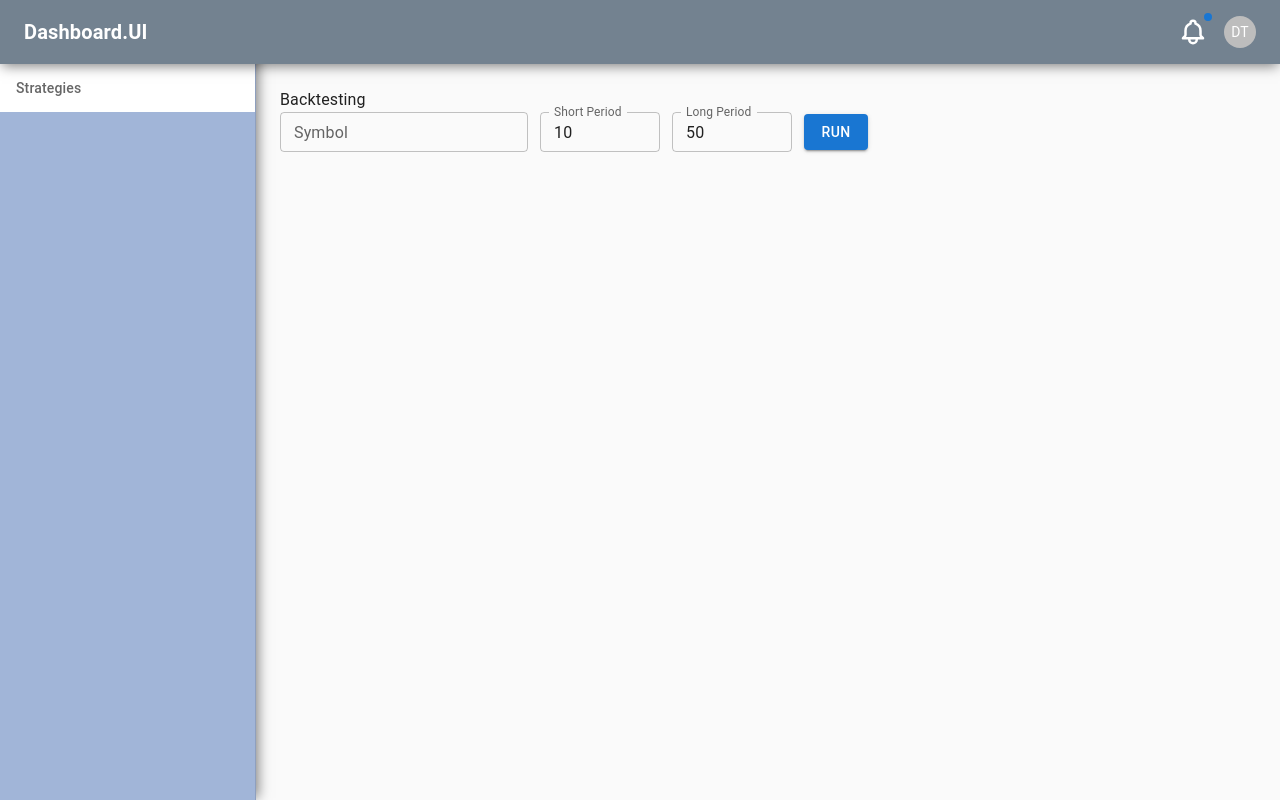
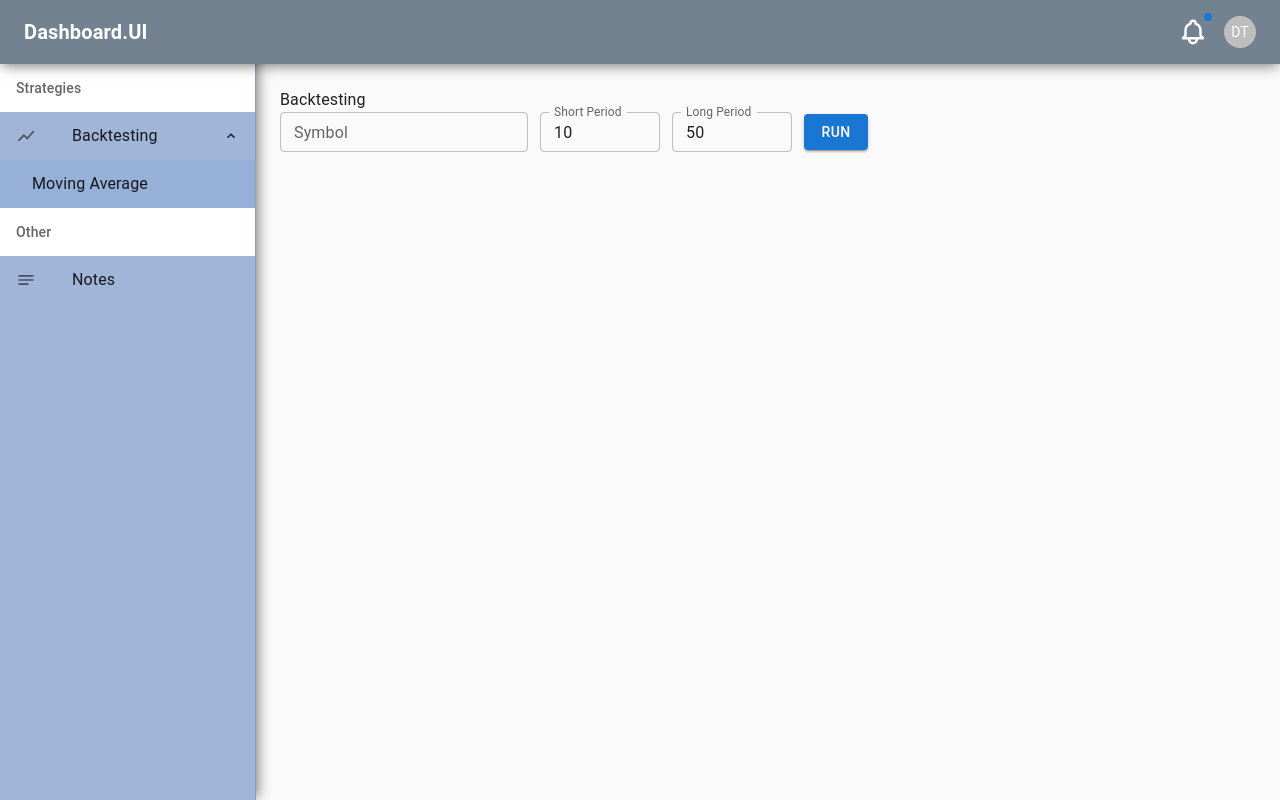
Before and after one commit to damienteng23/VerticalSliceArchitecture, a Next.js app in the folder dashboard.ui/: page /backtesting/moving-average in a window 1280 px wide. Built offline with nearby package versions, Linux system fonts and the light colour scheme; no server answers; what scichart would draw is missing.

Commit message:
backtesting updates

```diff
--- a/dashboard.ui/app/(routes)/backtesting/moving-average/page.tsx
+++ b/dashboard.ui/app/(routes)/backtesting/moving-average/page.tsx
@@ -98,7 +98,7 @@ export default function MovingAveragePage() {
 
 
       sciChartSurface.renderableSeries.add(
-        new SplineLineRenderableSeries(wasmContext, {
+        new FastLineRenderableSeries(wasmContext, {
           dataSeries: new XyDataSeries(wasmContext, {
             dataSeriesName: "Close",
             xValues: xValuesClose,
@@ -113,7 +113,7 @@ export default function MovingAveragePage() {
       7;
 
       sciChartSurface.renderableSeries.add(
-        new SplineLineRenderableSeries(wasmContext, {
+        new FastLineRenderableSeries(wasmContext, {
           dataSeries: new XyDataSeries(wasmContext, {
             dataSeriesName: "Short MA",
             xValues: xValuesShortMa,
@@ -127,7 +127,7 @@ export default function MovingAveragePage() {
       );
 
       sciChartSurface.renderableSeries.add(
-        new SplineLineRenderableSeries(wasmContext, {
+        new FastLineRenderableSeries(wasmContext, {
           dataSeries: new XyDataSeries(wasmContext, {
             dataSeriesName: "Long MA",
             xValues: xValuesLongMa,
--- a/dashboard.ui/app/(routes)/layout.tsx
+++ b/dashboard.ui/app/(routes)/layout.tsx
@@ -1,27 +1,88 @@
-"use client"
+"use client";
 
 import React, { useState } from "react";
 import {
-  Box, Drawer, AppBar, Toolbar, IconButton, Typography,
-  List, ListItem, ListItemButton, ListItemText, ListSubheader, Avatar, Badge, CssBaseline,
-  ThemeProvider
+  Box,
+  Drawer,
+  AppBar,
+  Toolbar,
+  IconButton,
+  Typography,
+  ListSubheader,
+  Avatar,
+  Badge,
+  CssBaseline,
+  ThemeProvider,
+  List,
+  ListItemButton,
+  ListItemIcon,
+  ListItemText,
+  Collapse,
 } from "@mui/material";
 import { LuMenu } from "react-icons/lu";
 import { HiOutlineBell } from "react-icons/hi";
+import {
+  MdExpandLess,
+  MdExpandMore,
+  MdShowChart,
+  MdNotes,
+} from "react-icons/md";
+import { useRouter, usePathname } from "next/navigation";
 import { theme } from "../_shared/theme";
 
 const drawerWidth = 256;
 
-export default function DashboardLayout({ children }: { children: React.ReactNode }) {
+export default function DashboardLayout({
+  children,
+}: {
+  children: React.ReactNode;
+}) {
   const [mobileOpen, setMobileOpen] = useState(false);
+  const [strategiesOpen, setStrategiesOpen] = useState(true);
+
+  const router = useRouter();
+  const pathname = usePathname();
 
   const handleDrawerToggle = () => {
     setMobileOpen(!mobileOpen);
   };
 
   const drawerContent = (
-    <Box sx={{ overflow: 'auto' }}>
-      <ListSubheader>Strategies</ListSubheader>
+    <Box sx={{ overflow: "auto" }}>
+      <List disablePadding>
+        {/* Strategies Section */}
+        <ListSubheader>Strategies</ListSubheader>
+        <ListItemButton onClick={() => setStrategiesOpen(!strategiesOpen)}>
+          <ListItemIcon>
+            <MdShowChart size={20} />
+          </ListItemIcon>
+          <ListItemText primary="Backtesting" />
+          {strategiesOpen ? <MdExpandLess /> : <MdExpandMore />}
+        </ListItemButton>
+        <Collapse in={strategiesOpen} timeout="auto" unmountOnExit>
+          <List component="div" disablePadding>
+            <ListItemButton
+              sx={{ pl: 4 }}
+              selected={pathname === "/backtesting/moving-average"}
+              onClick={() => router.push("/backtesting/moving-average")}
+            >
+              <ListItemText primary="Moving Average" />
+            </ListItemButton>
+          </List>
+        </Collapse>
+
+        {/* Notes Section */}
+        <ListSubheader>Other</ListSubheader>
+        <ListItemButton
+          selected={pathname === "/notes"}
+          onClick={() => router.push("/notes")}
+        >
+          <ListItemIcon>
+            <MdNotes size={20} />
+          </ListItemIcon>
+          <ListItemText primary="Notes" />
+        </ListItemButton>
+      </List>
     </Box>
   );
 
@@ -29,7 +90,6 @@ export default function DashboardLayout({ children }: { children: React.ReactNod
     <ThemeProvider theme={theme}>
       <CssBaseline />
       <Box sx={{ display: "flex" }}>
-
         <AppBar>
           <Toolbar>
             <IconButton
@@ -40,17 +100,28 @@ export default function DashboardLayout({ children }: { children: React.ReactNod
               <LuMenu />
             </IconButton>
 
-            <Typography variant="h6" noWrap sx={{ flexGrow: 1, fontWeight: 'bold' }}>
+            <Typography
+              variant="h6"
+              noWrap
+              sx={{ flexGrow: 1, fontWeight: "bold" }}
+            >
               Dashboard.UI
             </Typography>
 
-            <Box sx={{ display: 'flex', gap: 1, alignItems: 'center' }}>
+            <Box sx={{ display: "flex", gap: 1, alignItems: "center" }}>
               <IconButton color="inherit">
                 <Badge variant="dot" color="primary">
                   <HiOutlineBell size={30} />
                 </Badge>
               </IconButton>
-              <Avatar sx={{ width: 32, height: 32, bgcolor: 'neutral.main', fontSize: '0.875rem' }}>
+              <Avatar
+                sx={{
+                  width: 32,
+                  height: 32,
+                  bgcolor: "neutral.main",
+                  fontSize: "0.875rem",
+                }}
+              >
                 DT
               </Avatar>
             </Box>
@@ -58,8 +129,10 @@ export default function DashboardLayout({ children }: { children: React.ReactNod
         </AppBar>
 
         {/* --- SIDEBAR (DRAWER) --- */}
-        <Box component="nav" sx={{ width: { lg: drawerWidth }, flexShrink: { lg: 0 } }}>
-
+        <Box
+          component="nav"
+          sx={{ width: { lg: drawerWidth }, flexShrink: { lg: 0 } }}
+        >
           {/* --- Mobile View --- */}
           <Drawer
             variant="temporary"
@@ -79,7 +152,10 @@ export default function DashboardLayout({ children }: { children: React.ReactNod
         </Box>
 
         {/* --- MAIN CONTENT --- */}
-        <Box component="main" sx={{ flexGrow: 1, p: 3, bgcolor: 'grey.50', minHeight: '100vh' }}>
+        <Box
+          component="main"
+          sx={{ flexGrow: 1, p: 3, bgcolor: "grey.50", minHeight: "100vh" }}
+        >
           <Toolbar />
           {children}
         </Box>
--- /dev/null
+++ b/dashboard.ui/app/(routes)/notes/page.tsx
@@ -0,0 +1,65 @@
+"use client";
+
+import { useState } from "react";
+import { Button, TextField, IconButton } from "@mui/material";
+import { useAppDispatch } from "../../_redux/hooks";
+import { useNotes } from "../../_redux/hooks";
+import {
+  addNote,
+  deleteNote,
+} from "@/app/_redux/slices/backtesting/notes/slice";
+import { MdDelete } from "react-icons/md";
+
+export default function NotesPage() {
+  const dispatch = useAppDispatch();
+  const notes = useNotes();
+  const [draft, setDraft] = useState("");
+
+  const handleAdd = () => {
+    if (!draft.trim()) return;
+    dispatch(addNote(draft));
+    setDraft("");
+  };
+
+  return (
+    <div style={{ padding: 24, maxWidth: 600 }}>
+      <h1>Notes</h1>
+
+      <div style={{ display: "flex", gap: 8, marginBottom: 16 }}>
+        <TextField
+          label="New note"
+          value={draft}
+          onChange={(e) => setDraft(e.target.value)}
+          onKeyDown={(e) => e.key === "Enter" && handleAdd()}
+          fullWidth
+          size="small"
+        />
+        <Button variant="contained" onClick={handleAdd}>
+          Add
+        </Button>
+      </div>
+
+      {notes.map((note) => (
+        <div
+          key={note.id}
+          style={{
+            display: "flex",
+            justifyContent: "space-between",
+            padding: "8px 0",
+            borderBottom: "1px solid #333",
+          }}
+        >
+          <span>{note.text}</span>
+          <IconButton
+            size="small"
+            onClick={() => dispatch(deleteNote(note.id))}
+          >
+            <MdDelete />
+          </IconButton>
+        </div>
+      ))}
+
+      {notes.length === 0 && <p style={{ color: "#888" }}>No notes yet.</p>}
+    </div>
+  );
+}
--- a/dashboard.ui/app/_redux/hooks.ts
+++ b/dashboard.ui/app/_redux/hooks.ts
@@ -16,3 +16,6 @@ export const useMovingAverageStatus = () =>
 
 export const useMovingAverageError = () =>
   useAppSelector((state) => state.movingAverage.error);
+
+export const useNotes = () =>
+  useAppSelector((state) => state.notes.notes);
--- /dev/null
+++ b/dashboard.ui/app/_redux/slices/backtesting/notes/slice.tsx
@@ -0,0 +1,24 @@
+import { createSlice, PayloadAction } from '@reduxjs/toolkit';
+import { NotesState } from './types';
+
+const initialState: NotesState = { notes: [] };
+
+const notesSlice = createSlice({
+  name: 'notes',
+  initialState,
+  reducers: {
+    addNote: (state, action: PayloadAction<string>) => {
+      state.notes.push({
+        id: crypto.randomUUID(),
+        text: action.payload,
+        createdAt: Date.now(),
+      });
+    },
+    deleteNote: (state, action: PayloadAction<string>) => {
+      state.notes = state.notes.filter((n) => n.id !== action.payload);
+    },
+  },
+});
+
+export const { addNote, deleteNote } = notesSlice.actions;
+export default notesSlice.reducer;
--- /dev/null
+++ b/dashboard.ui/app/_redux/slices/backtesting/notes/types.ts
@@ -0,0 +1,9 @@
+export interface Note {
+  id: string;
+  text: string;
+  createdAt: number;
+}
+
+export interface NotesState {
+  notes: Note[];
+}
--- a/dashboard.ui/app/_redux/store.ts
+++ b/dashboard.ui/app/_redux/store.ts
@@ -1,9 +1,11 @@
 import { configureStore } from '@reduxjs/toolkit';
 import movingAverageReducer from './slices/backtesting/moving-average/slice';
+import notesReducer from './slices/backtesting/notes/slice';
 
 export const store = configureStore({
   reducer: {
     movingAverage: movingAverageReducer,
+    notes: notesReducer,
   },
 });
 
```
